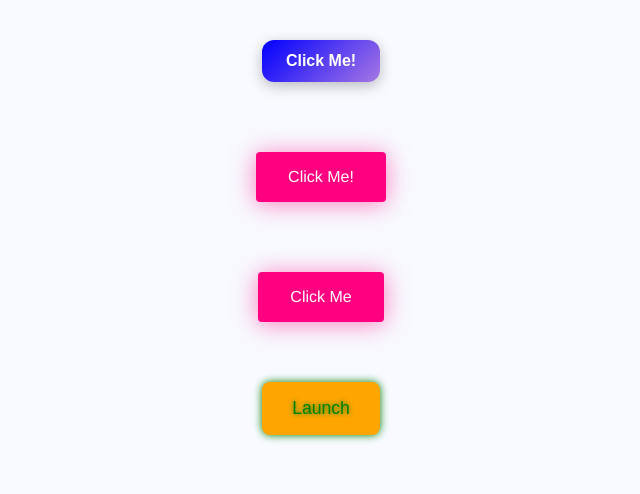
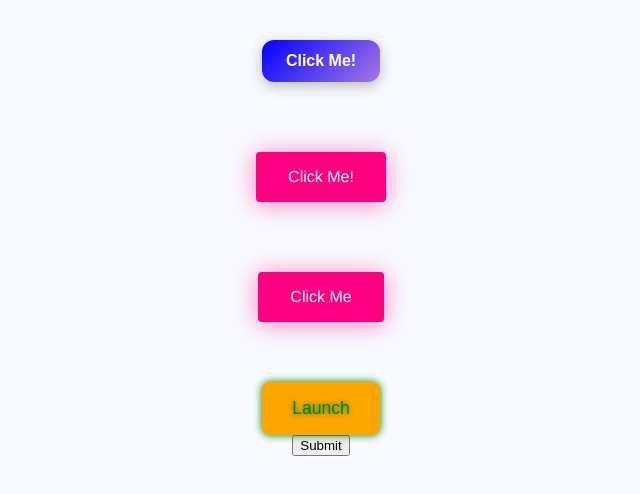
Before and after one commit to barrett38/Button-Gallery, a React (Create React App) app: page / in a window 1280 px wide. Shown: the top 494 px of the page, without its empty margins (319-959 px from the left). Built offline with nearby package versions, Linux system fonts and the light colour scheme.

Commit message:
Created GradientSlideButton

```diff
--- a/src/App.js
+++ b/src/App.js
@@ -3,6 +3,7 @@ import BubblyButton from "./components/bubbly-button/Bubbly-Button";
 import HeartyButton from "./components/hearty-button/Hearty-Button";
 import ExpandingButton from "./components/ExpandingButton/ExpandingButton";
 import GlowingButton from "./components/GlowingButton/GlowingButton";
+import GradientSlideButton from "./components/GradientSlideButton/GradientSlideButton";
 
 const App = () => {
   return (
@@ -19,6 +20,9 @@ const App = () => {
       <div>
         <GlowingButton />
       </div>
+      <div>
+        <GradientSlideButton />
+      </div>
     </>
   );
 };
--- a/src/components/GradientSlideButton/GradientSlideButton.jsx
+++ b/src/components/GradientSlideButton/GradientSlideButton.jsx
@@ -0,0 +1,14 @@
+import React from "react";
+import "./GradientSlideButton.css";
+
+const buttonLabel = "Submit";
+
+const GradientSlideButton = ({ label = `${buttonLabel}`, onClick }) => {
+  return (
+    <button className="gradient-slide-btn" onClick={onClick}>
+      <span>{label}</span>
+    </button>
+  );
+};
+
+export default GradientSlideButton;
```
